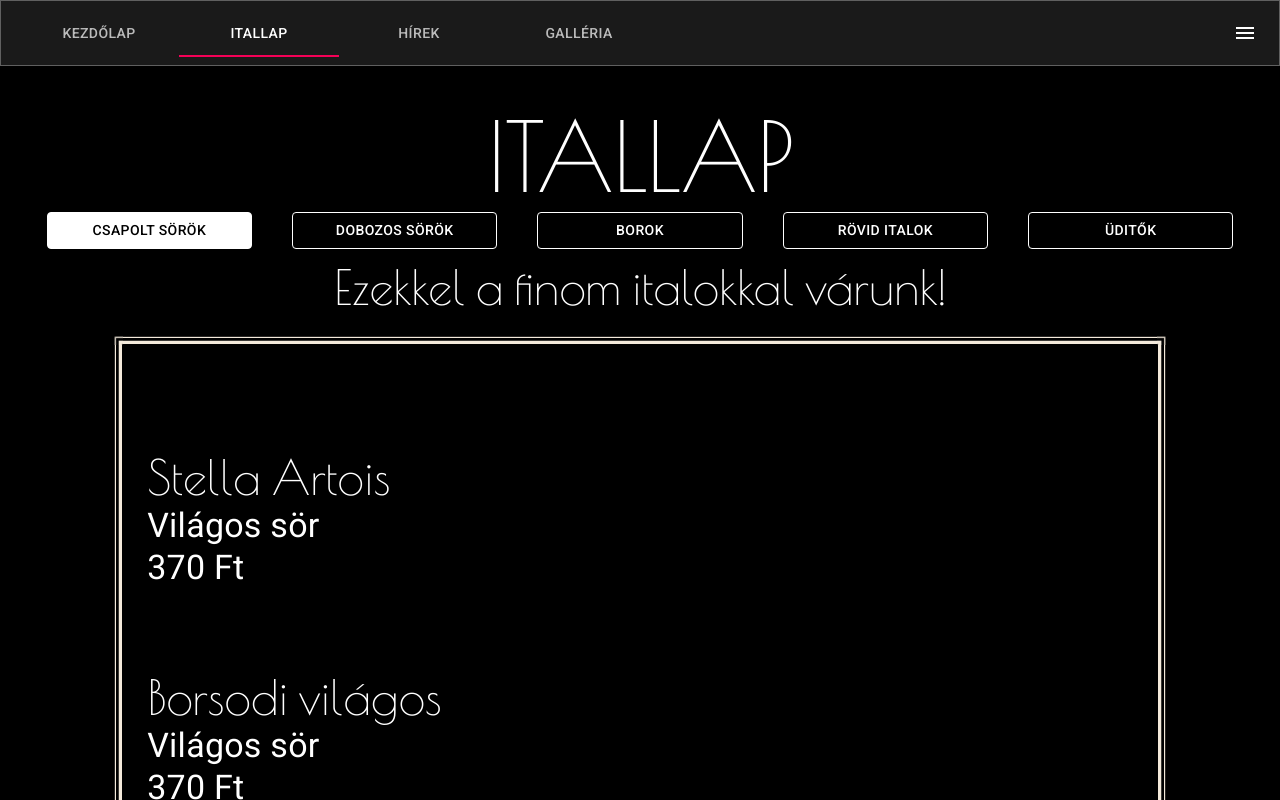
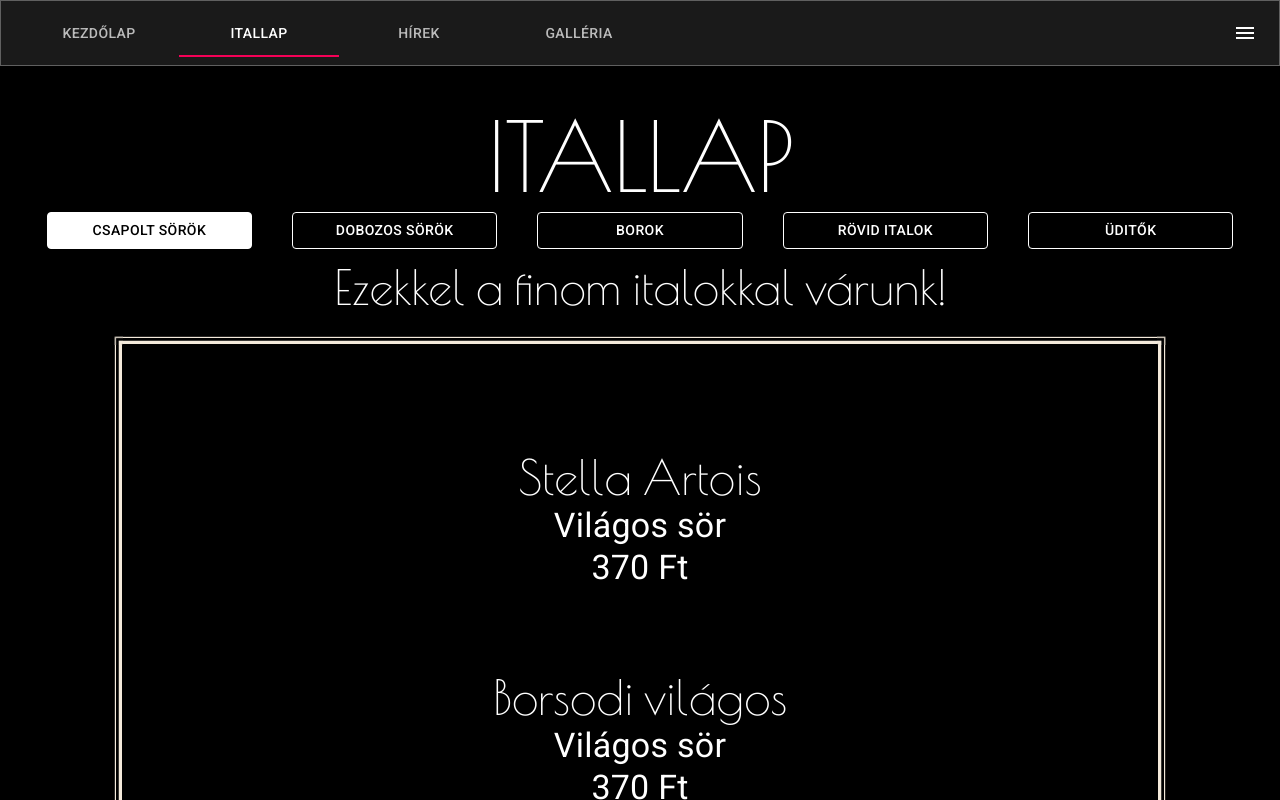
Before and after one commit to peterprincz/szunyife, a Next.js app: page /drinklist in a window 1280 px wide. Shown: the top 800 px of the page. Built offline with nearby package versions, Linux system fonts and the light colour scheme.

Commit message:
textalign

```diff
--- a/pages/drinklist.tsx
+++ b/pages/drinklist.tsx
@@ -39,7 +39,7 @@
             margin:"auto",
         },
         drinkContainer: {
-            alignText: "center",
+            textAlign: "center",
             marginTop: "5rem"
         }
     };
```
